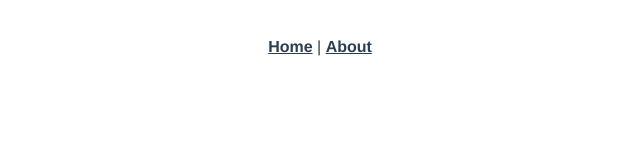
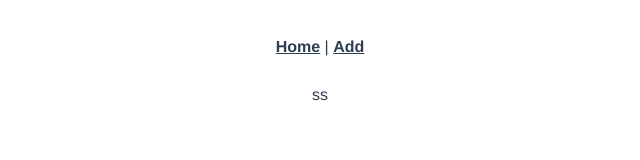
Before and after one commit to mehmettas1/vue-js-planner, a Vue app: page /projects/1 in a window 1280 px wide. Before the commit this address had no page. Shown: the top 160 px of the page, without its empty margins (320-960 px from the left). Built offline with nearby package versions, Linux system fonts and the light colour scheme.

Commit message:
update name

```diff
--- a/src/App.vue
+++ b/src/App.vue
@@ -1,9 +1,9 @@
 <template>
   <nav>
     <router-link to="/">Home</router-link> |
-    <router-link to="/about">About</router-link>
+    <router-link to="/Add">Add</router-link>
   </nav>
-  <router-view/>
+  <router-view />
 </template>
 
 <style>
--- a/src/router/index.js
+++ b/src/router/index.js
@@ -1,25 +1,32 @@
-import { createRouter, createWebHistory } from 'vue-router'
-import HomeView from '../views/HomeView.vue'
+import { createRouter, createWebHistory } from "vue-router";
+import Home from "../views/Home.vue";
 
 const routes = [
   {
-    path: '/',
-    name: 'home',
-    component: HomeView
+    path: "/",
+    name: "Home",
+    component: Home,
   },
   {
-    path: '/about',
-    name: 'about',
-    // route level code-splitting
-    // this generates a separate chunk (about.[hash].js) for this route
-    // which is lazy-loaded when the route is visited.
-    component: () => import(/* webpackChunkName: "about" */ '../views/AboutView.vue')
-  }
-]
+    path: "/Add",
+    name: "AddProject",
+
+    component: () =>
+      import(/* webpackChunkName: "about" */ "../views/AddProject.vue"),
+  },
+  {
+    path: "/projects/:id",
+    name: "EditProject",
+
+    component: () =>
+      import(/* webpackChunkName: "about" */ "../views/EditProject.vue"),
+    props: true,
+  },
+];
 
 const router = createRouter({
   history: createWebHistory(process.env.BASE_URL),
-  routes
-})
+  routes,
+});
 
-export default router
+export default router;
--- /dev/null
+++ b/src/views/EditProject.vue
@@ -0,0 +1,3 @@
+<template>
+  <div>ss</div>
+</template>
--- a/src/views/HomeView.vue
+++ b/src/views/Home.vue
@@ -6,7 +6,7 @@
 // @ is an alias to /src
 
 export default {
-  name: "HomeView",
+  name: "Home",
   components: {},
 };
 </script>
```
Also changed, not shown: src/views/AddProject.vue (renamed from src/views/AboutView.vue).
